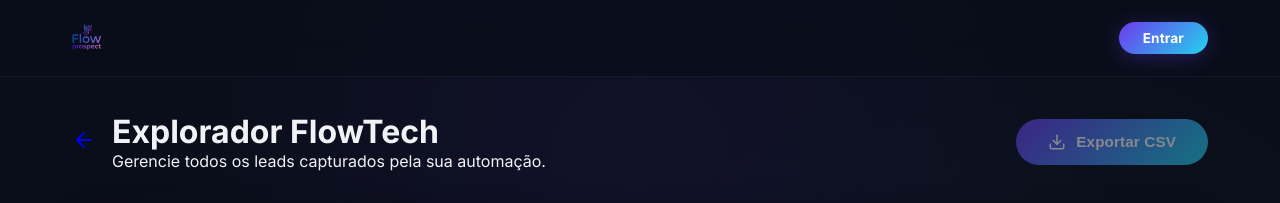
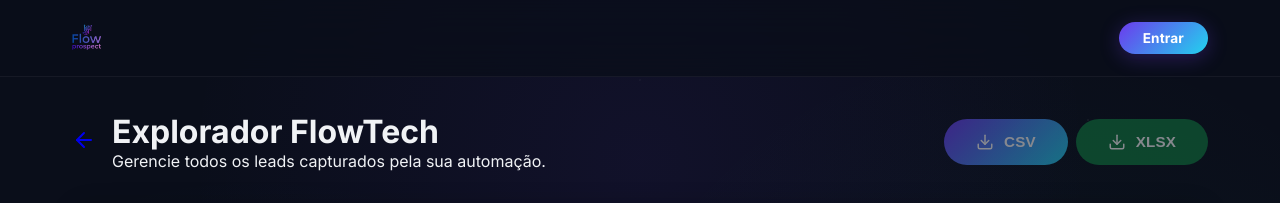
Before and after one commit to mateusromanoc-beep/FlowTech-Prospec-App, a Next.js app: page /leads in a window 1280 px wide. Shown: the top 203 px of the page. Built offline with nearby package versions, Linux system fonts and the light colour scheme; no server answers; the database is empty.

Commit message:
feat: correções de contas admin, suporte xlsx e tenant de leads

```diff
--- a/package.json
+++ b/package.json
@@ -24,6 +24,7 @@
     "react": "^19.2.5",
     "react-dom": "^19.2.5",
     "tailwind-merge": "^2.5.4",
+    "xlsx": "^0.18.5",
     "zod": "^3.23.8"
   },
   "devDependencies": {
--- a/src/app/api/leads/route.ts
+++ b/src/app/api/leads/route.ts
@@ -12,8 +12,7 @@ export async function GET(req: Request) {
     const limit = parseInt(searchParams.get("limit") || "1000");
 
     // Lógica Multi-tenant
-    const isUser = session?.role === "USER";
-    const userFilter = isUser && session?.userId ? eq(leads.userId, session.userId) : undefined;
+    const userFilter = session?.userId ? eq(leads.userId, session.userId) : undefined;
 
     // Total de Leads
     const totalQuery = db.select({ value: count() }).from(leads);
--- a/src/app/leads/page.tsx
+++ b/src/app/leads/page.tsx
@@ -4,6 +4,7 @@ import { useState, useEffect } from "react";
 import { Search, MapPin, Building2, Phone, Filter, ArrowLeft, Download, ExternalLink, MessageSquare, Trash2 } from "lucide-react";
 import { motion, AnimatePresence } from "framer-motion";
 import Link from "next/link";
+import * as XLSX from "xlsx";
 
 export default function LeadsPage() {
   const [searchTerm, setSearchTerm] = useState("");
@@ -68,6 +69,21 @@ export default function LeadsPage() {
     document.body.removeChild(link);
   };
 
+  const exportToXLSX = () => {
+    const ws = XLSX.utils.json_to_sheet(filteredLeads.map(l => ({
+      Nome: l.name,
+      Telefone: l.phone || "",
+      Website: l.website || "",
+      Endereço: l.address || "",
+      Cidade: l.city || "",
+      Tipo: l.type || "",
+      Avaliação: l.rating || ""
+    })));
+    const wb = XLSX.utils.book_new();
+    XLSX.utils.book_append_sheet(wb, ws, "Leads");
+    XLSX.writeFile(wb, `leads_prospeccao_${new Date().toLocaleDateString().replace(/\//g, '-')}.xlsx`);
+  };
+
   const categories = ["Todos", ...Array.from(new Set(leads.map(l => l.type).filter(Boolean)))];
 
   const filteredLeads = leads.filter(lead =>
@@ -89,9 +105,14 @@ export default function LeadsPage() {
             <p className="text-muted">Gerencie todos os leads capturados pela sua automação.</p>
           </div>
         </div>
-        <button className="premium-btn" onClick={exportToCSV} disabled={filteredLeads.length === 0}>
-          <Download size={18} /> Exportar CSV
-        </button>
+        <div className="flex gap-2">
+          <button className="premium-btn" onClick={exportToCSV} disabled={filteredLeads.length === 0}>
+            <Download size={18} /> CSV
+          </button>
+          <button className="premium-btn" onClick={exportToXLSX} disabled={filteredLeads.length === 0} style={{ background: '#107c41', borderColor: '#185c37' }}>
+            <Download size={18} /> XLSX
+          </button>
+        </div>
       </header>
 
       {/* Controles de Filtro e Busca */}
--- a/src/lib/schema.ts
+++ b/src/lib/schema.ts
@@ -2,7 +2,7 @@ import { sqliteTable, text, integer, unique } from "drizzle-orm/sqlite-core";
 
 export const leads = sqliteTable("leads", {
   id: integer("id").primaryKey({ autoIncrement: true }),
-  userId: integer("user_id").references(() => users.id),
+  userId: integer("user_id").references(() => users.id, { onDelete: "cascade" }),
   name: text("name").notNull(),
   phone: text("phone"),
   website: text("website"),
```
Also changed, not shown: 1 other file (tests, documents, lock files or other folders).
